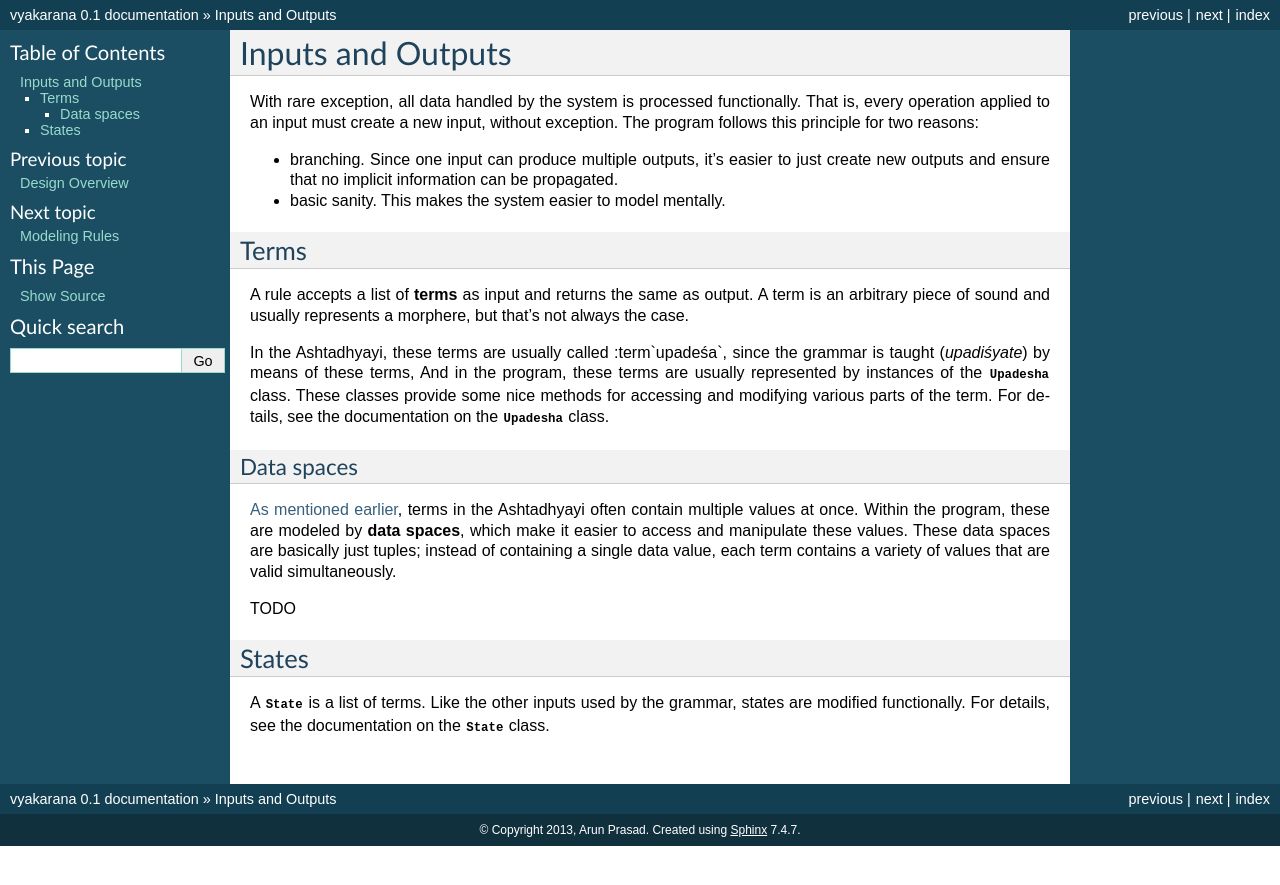
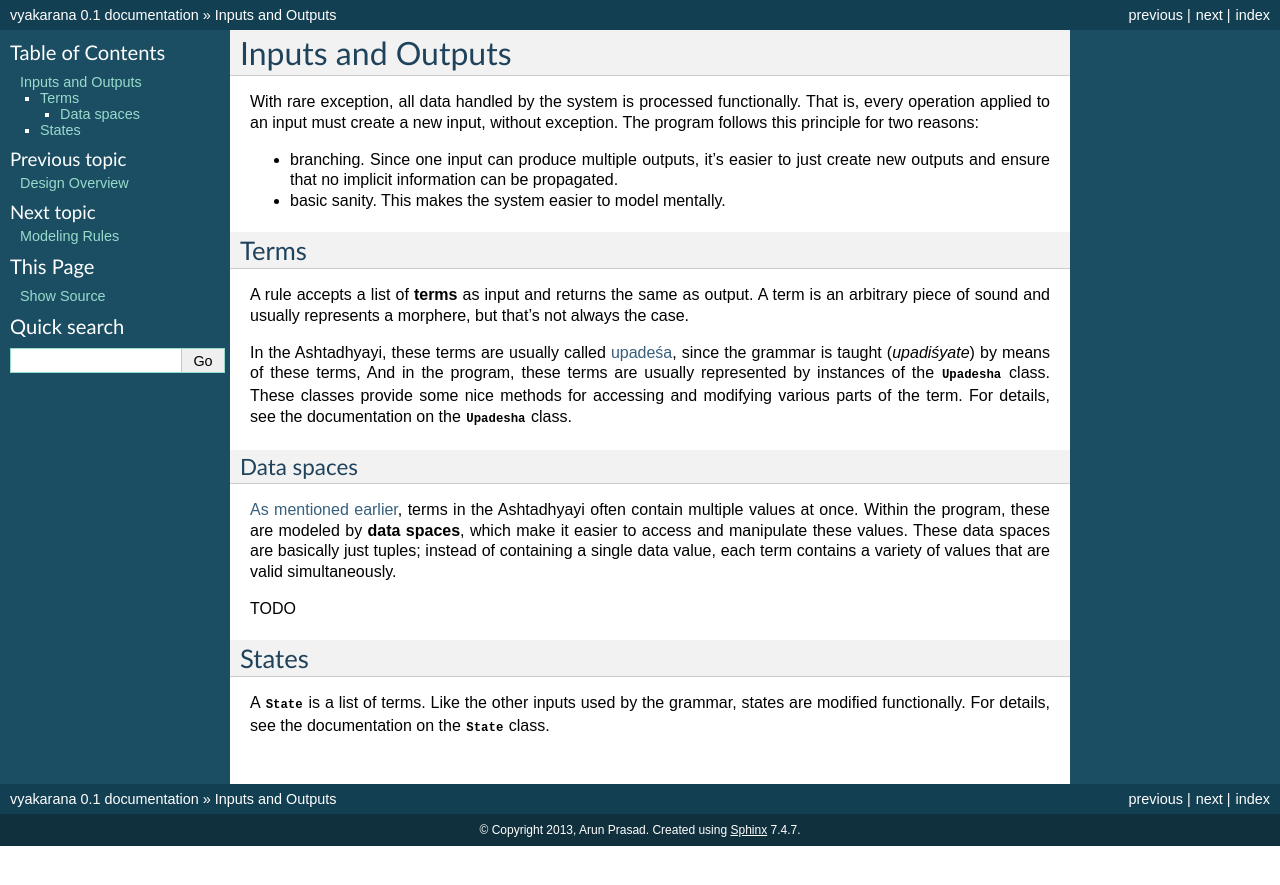
Before and after one commit to sanskrit/vyakarana, a Sphinx documentation site: the page built from docs/inputs_and_outputs.rst, in a window 1280 px wide. Shown: the top 885 px of the page. Built offline with Sphinx 7.4.7, drawn with Linux system fonts in a browser that asks for light colours.

Commit message:
Fix reference to term 'upadesha'

```diff
--- a/docs/inputs_and_outputs.rst
+++ b/docs/inputs_and_outputs.rst
@@ -16,7 +16,7 @@ A rule accepts a list of **terms** as input and returns the same as output.
 A term is an arbitrary piece of sound and usually represents a morphere, but
 that's not always the case.
 
-In the Ashtadhyayi, these terms are usually called :term`upadeśa`, since
+In the Ashtadhyayi, these terms are usually called :term:`upadeśa`, since
 the grammar is taught (*upadiśyate*) by means of these terms, And in the
 program, these terms are usually represented by instances of the
 :class:`~vyakarana.upadesha.Upadesha` class. These classes provide some nice
```
